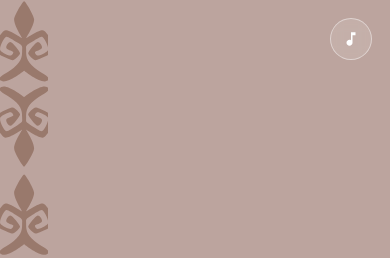
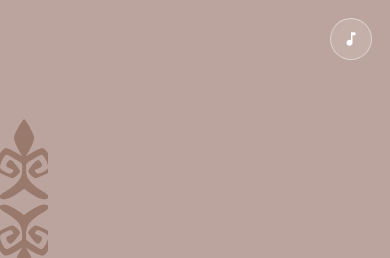
Before and after one commit to shaqyrtukz/azizauzatu, a plain HTML site: page index.html in a window 390 px wide. Shown: the top 258 px of the page. Drawn offline with Linux system fonts and the light colour scheme; a web font is replaced by a local one.

Commit message:
Ornament with top/bottom padding — not full height

```diff
--- a/style.css
+++ b/style.css
@@ -55,9 +55,9 @@ body {
 }
 .ornament-svg {
   position: absolute;
-  top: 0; left: -4px;
+  top: 14%; left: -4px;
   width: 64px;
-  height: 100%;
+  height: 68%;
 }
 /* Visible brown ornament on rose background */
 .ornament-strip path { fill: rgba(98,51,27,0.38); }
@@ -565,7 +565,7 @@ body {
 @media (max-width: 540px) {
   /* Hero */
   .hero { grid-template-columns: 48px 1fr; }
-  .ornament-svg { left: -8px; width: 64px; }
+  .ornament-svg { top: 14%; left: -8px; width: 64px; height: 68%; }
   .hero-scroll { left: calc(48px + 50%); }
   .hero-name { font-size: clamp(52px, 14vw, 72px); }
   .hero-event { letter-spacing: 4px; font-size: 14px; }
```
